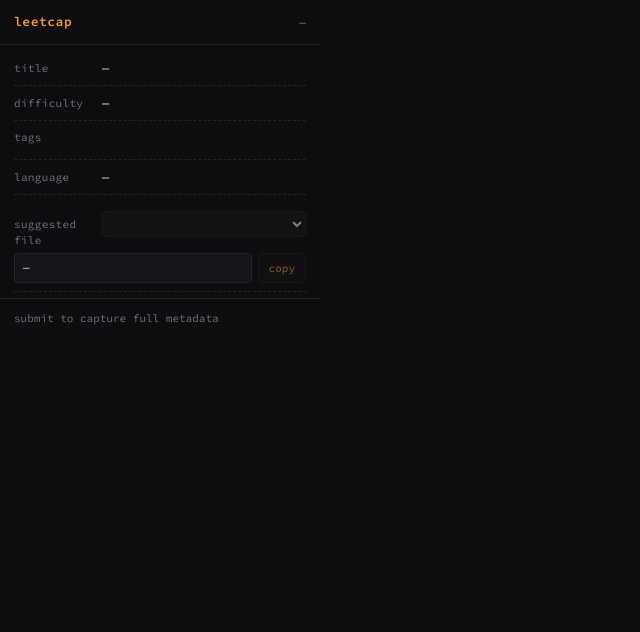
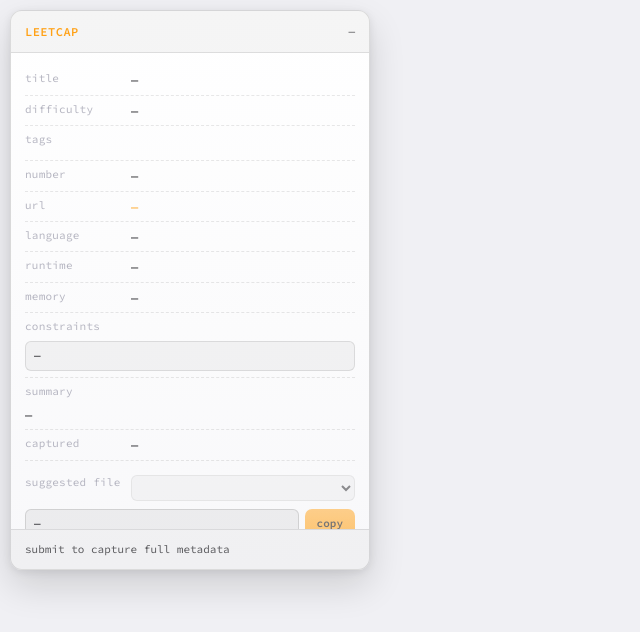
Before and after one commit to utkarsh5026/leetcap, a website built with Vite: page src/popup/index.html in a window 1280 px wide. Shown: the whole page, without its empty margins (0-640 px from the left). Built offline with nearby package versions, Linux system fonts and the light colour scheme; no server answers.

Commit message:
feat(popup): mirror panel recap with full metadata and matching design
Add number, url, runtime, memory, constraints, summary, and captured-at
rows so the toolbar popup surfaces the same fields as the in-page
Accepted panel. Restyle the popup chrome to match the panel: gradient
card, dashed-divider rows with hover highlight, pill badges for
difficulty and topics, mono accent links, multiline scroll boxes, and
a gradient primary copy button.

```diff
--- a/src/popup/index.html
+++ b/src/popup/index.html
@@ -32,8 +32,42 @@
           <div class="popup__tags" id="tags"></div>
         </div>
         <div class="popup__row">
+          <span class="popup__label">number</span>
+          <span class="popup__value" id="number">—</span>
+        </div>
+        <div class="popup__row">
+          <span class="popup__label">url</span>
+          <a
+            class="popup__value popup__value--mono"
+            id="url"
+            target="_blank"
+            rel="noreferrer noopener"
+            >—</a
+          >
+        </div>
+        <div class="popup__row">
           <span class="popup__label">language</span>
           <span class="popup__value" id="language">—</span>
+        </div>
+        <div class="popup__row">
+          <span class="popup__label">runtime</span>
+          <span class="popup__value" id="runtime">—</span>
+        </div>
+        <div class="popup__row">
+          <span class="popup__label">memory</span>
+          <span class="popup__value" id="memory">—</span>
+        </div>
+        <div class="popup__row popup__row--block">
+          <span class="popup__label">constraints</span>
+          <pre class="popup__value popup__value--multiline" id="constraints">—</pre>
+        </div>
+        <div class="popup__row popup__row--block">
+          <span class="popup__label">summary</span>
+          <span class="popup__value" id="summary">—</span>
+        </div>
+        <div class="popup__row">
+          <span class="popup__label">captured</span>
+          <span class="popup__value" id="captured-at">—</span>
         </div>
         <div class="popup__filename-section">
           <div class="popup__row">
--- a/src/popup/popup.css
+++ b/src/popup/popup.css
@@ -1,13 +1,8 @@
 :root {
-  --bg: #0e0e10;
-  --surface: #16161a;
-  --line: #232328;
-  --text: #e6e6ea;
-  --muted: #6e6e76;
-  --accent: #ffa116;
-  --easy: #00b8a3;
-  --medium: #ffa116;
-  --hard: #ff375f;
+  --easy: rgb(43, 196, 160);
+  --medium: rgb(255, 177, 64);
+  --hard: rgb(255, 96, 128);
+  --accent: rgb(255, 161, 22);
 }
 
 * {
@@ -18,22 +13,47 @@
 
 html,
 body {
-  background: var(--bg);
-  color: var(--text);
   font-family: "Source Code Pro", ui-monospace, SFMono-Regular, Menlo, Consolas, monospace;
-  font-size: 12px;
-  line-height: 1.5;
-  font-weight: 400;
+  font-size: 13px;
+  line-height: 1.45;
+  background: rgb(20, 20, 24);
+  color: rgb(235, 235, 239);
 }
 
 body {
-  width: 320px;
-  padding: 0;
+  width: 380px;
+  padding: 10px;
+}
+
+@media (prefers-color-scheme: light) {
+  html,
+  body {
+    background: rgb(240, 240, 244);
+    color: rgb(28, 28, 32);
+  }
 }
 
 .popup {
   display: flex;
   flex-direction: column;
+  max-height: 560px;
+  overflow: hidden;
+  border-radius: 12px;
+  background: linear-gradient(180deg, rgb(33, 33, 38) 0%, rgb(25, 25, 30) 100%);
+  border: 1px solid rgba(255, 255, 255, 0.1);
+  box-shadow:
+    0 20px 48px rgba(0, 0, 0, 0.5),
+    0 2px 8px rgba(0, 0, 0, 0.25);
+}
+
+@media (prefers-color-scheme: light) {
+  .popup {
+    background: linear-gradient(180deg, rgb(255, 255, 255) 0%, rgb(248, 248, 250) 100%);
+    border-color: rgba(0, 0, 0, 0.14);
+    box-shadow:
+      0 16px 36px rgba(0, 0, 0, 0.14),
+      0 2px 8px rgba(0, 0, 0, 0.08);
+  }
 }
 
 .popup__header {
@@ -41,35 +61,55 @@
   align-items: center;
   justify-content: space-between;
   padding: 12px 14px;
-  border-bottom: 1px solid var(--line);
+  border-bottom: 1px solid rgba(127, 127, 127, 0.2);
+  background: rgba(127, 127, 127, 0.08);
 }
 
 .popup__brand {
-  font-weight: 600;
-  font-size: 13px;
+  font-weight: 700;
+  font-size: 12px;
   letter-spacing: 0.04em;
+  text-transform: uppercase;
   color: var(--accent);
 }
 
 .popup__status {
   font-size: 11px;
-  color: var(--muted);
+  opacity: 0.7;
   text-transform: lowercase;
 }
 
 .popup__body {
   display: flex;
   flex-direction: column;
-  padding: 6px 14px;
+  padding: 12px 14px;
+  overflow-y: auto;
+  flex: 1 1 auto;
+}
+
+.popup__body::-webkit-scrollbar {
+  width: 8px;
+}
+.popup__body::-webkit-scrollbar-thumb {
+  background: rgba(127, 127, 127, 0.35);
+  border-radius: 999px;
+}
+.popup__body::-webkit-scrollbar-track {
+  background: transparent;
 }
 
 .popup__row {
   display: grid;
-  grid-template-columns: 78px 1fr;
+  grid-template-columns: 96px 1fr;
   gap: 10px;
-  align-items: baseline;
-  padding: 8px 0;
-  border-bottom: 1px dashed var(--line);
+  align-items: start;
+  padding: 6px 0;
+  border-bottom: 1px dashed rgba(127, 127, 127, 0.18);
+  transition: background-color 120ms ease;
+}
+
+.popup__row:hover {
+  background: rgba(127, 127, 127, 0.06);
 }
 
 .popup__row:last-child {
@@ -82,20 +122,37 @@
 }
 
 .popup__label {
-  color: var(--muted);
+  color: rgba(175, 175, 188, 0.95);
   font-size: 11px;
+  letter-spacing: 0.02em;
   text-transform: lowercase;
-  letter-spacing: 0.03em;
 }
 
 .popup__value {
   word-break: break-word;
+  white-space: pre-wrap;
   font-size: 12px;
+  color: inherit;
 }
 
 .popup__value--missing {
-  color: var(--muted);
   font-style: italic;
+  opacity: 0.65;
+}
+
+.popup__value--easy,
+.popup__value--medium,
+.popup__value--hard {
+  display: inline-flex;
+  align-items: center;
+  align-self: start;
+  border-radius: 999px;
+  border: 1px solid rgba(127, 127, 127, 0.3);
+  background: rgba(127, 127, 127, 0.12);
+  padding: 2px 9px;
+  font-size: 11px;
+  font-weight: 600;
+  width: fit-content;
 }
 
 .popup__value--easy {
@@ -108,24 +165,51 @@
   color: var(--hard);
 }
 
+.popup__value--mono {
+  font-size: 12px;
+  color: var(--accent);
+  text-decoration: none;
+  word-break: break-all;
+}
+
+.popup__value--mono:hover {
+  text-decoration: underline;
+}
+
+.popup__value--multiline {
+  display: block;
+  white-space: pre-wrap;
+  word-break: break-word;
+  font: inherit;
+  font-size: 11px;
+  background: rgba(127, 127, 127, 0.08);
+  border: 1px solid rgba(127, 127, 127, 0.2);
+  border-radius: 6px;
+  padding: 6px 8px;
+  max-height: 120px;
+  overflow-y: auto;
+}
+
 .popup__tags {
   display: flex;
   flex-wrap: wrap;
-  gap: 4px;
+  gap: 6px;
 }
 
 .popup__tag {
-  background: var(--surface);
-  border: 1px solid var(--line);
-  color: var(--text);
+  display: inline-flex;
+  align-items: center;
   padding: 2px 8px;
   border-radius: 999px;
+  border: 1px solid rgba(127, 127, 127, 0.3);
+  background: rgba(127, 127, 127, 0.12);
   font-size: 11px;
+  line-height: 1.35;
 }
 
 .popup__filename-section {
   padding: 8px 0 4px;
-  border-bottom: 1px dashed var(--line);
+  border-bottom: 1px dashed rgba(127, 127, 127, 0.18);
 }
 
 .popup__filename-section .popup__row {
@@ -133,16 +217,20 @@
   padding-bottom: 4px;
 }
 
+.popup__filename-section .popup__row:hover {
+  background: transparent;
+}
+
 .popup__select {
   width: 100%;
   max-width: 100%;
-  background: var(--surface);
-  border: 1px solid var(--line);
-  color: var(--text);
+  background: rgba(127, 127, 127, 0.1);
+  border: 1px solid rgba(127, 127, 127, 0.25);
+  color: inherit;
   font: inherit;
   font-size: 11px;
   padding: 4px 6px;
-  border-radius: 4px;
+  border-radius: 6px;
 }
 
 .popup__select:disabled {
@@ -154,7 +242,7 @@
   display: flex;
   align-items: stretch;
   gap: 6px;
-  margin: 0 0 4px;
+  margin: 4px 0;
 }
 
 .popup__filename-row .popup__filename {
@@ -162,56 +250,70 @@
   min-width: 0;
 }
 
-.popup__copy-filename {
-  flex-shrink: 0;
-  align-self: stretch;
-  padding: 6px 10px;
-  background: var(--surface);
-  border: 1px solid var(--line);
-  border-radius: 4px;
-  color: var(--accent);
-  font: inherit;
-  font-size: 11px;
-  font-weight: 500;
-  text-transform: lowercase;
-  cursor: pointer;
-}
-
-.popup__copy-filename:hover:not(:disabled) {
-  border-color: var(--accent);
-  background: color-mix(in srgb, var(--accent) 12%, var(--surface));
-}
-
-.popup__copy-filename:disabled {
-  opacity: 0.45;
-  cursor: not-allowed;
-}
-
 .popup__filename {
   display: block;
   margin: 0;
   padding: 6px 8px;
-  background: var(--surface);
-  border: 1px solid var(--line);
-  border-radius: 4px;
+  background: rgba(127, 127, 127, 0.1);
+  border: 1px solid rgba(127, 127, 127, 0.25);
+  border-radius: 6px;
   font: inherit;
   font-size: 11px;
   line-height: 1.45;
   word-break: break-all;
-  color: var(--text);
+  color: inherit;
 }
 
 .popup__filename.popup__value--missing {
   font-style: italic;
-  color: var(--muted);
+  opacity: 0.65;
+}
+
+.popup__copy-filename {
+  flex-shrink: 0;
+  align-self: stretch;
+  padding: 6px 12px;
+  background: linear-gradient(180deg, rgb(255, 177, 64) 0%, rgb(255, 161, 22) 100%);
+  color: rgb(28, 28, 32);
+  border: none;
+  border-radius: 7px;
+  font: inherit;
+  font-size: 11px;
+  font-weight: 600;
+  text-transform: lowercase;
+  cursor: pointer;
+  transition:
+    transform 120ms ease,
+    filter 120ms ease,
+    box-shadow 120ms ease;
+}
+
+.popup__copy-filename:hover:not(:disabled) {
+  filter: brightness(1.03);
+  box-shadow: 0 3px 10px rgba(255, 161, 22, 0.3);
+}
+
+.popup__copy-filename:active:not(:disabled) {
+  transform: translateY(1px);
+}
+
+.popup__copy-filename:focus-visible {
+  outline: 2px solid rgba(255, 161, 22, 0.7);
+  outline-offset: 1px;
+}
+
+.popup__copy-filename:disabled {
+  opacity: 0.6;
+  cursor: default;
 }
 
 .popup__footer {
   padding: 10px 14px;
-  border-top: 1px solid var(--line);
+  border-top: 1px solid rgba(127, 127, 127, 0.2);
+  background: rgba(127, 127, 127, 0.06);
 }
 
 .popup__hint {
-  color: var(--muted);
   font-size: 11px;
+  opacity: 0.72;
 }
--- a/src/popup/popup.ts
+++ b/src/popup/popup.ts
@@ -161,24 +161,81 @@
  * Loads once per popup open: validates URL is a LeetCode problem page, pulls capture state from the tab,
  * then either renders failure/empty UI or the latest {@link CapturedData} plus filename tooling.
  */
+function setUrl(el: HTMLElement, url: string | undefined): void {
+  if (!url) {
+    setMissing(el);
+    if (el instanceof HTMLAnchorElement) el.removeAttribute("href");
+    return;
+  }
+  setValue(el, url);
+  if (el instanceof HTMLAnchorElement) el.href = url;
+}
+
+function formatRuntime(data: CapturedData): string | undefined {
+  if (data.runtimeMs === undefined) return undefined;
+  return data.runtimePercentile !== undefined
+    ? `${data.runtimeMs} ms (beats ${data.runtimePercentile}%)`
+    : `${data.runtimeMs} ms`;
+}
+
+function formatMemory(data: CapturedData): string | undefined {
+  if (data.memoryMb === undefined) return undefined;
+  return data.memoryPercentile !== undefined
+    ? `${data.memoryMb} MB (beats ${data.memoryPercentile}%)`
+    : `${data.memoryMb} MB`;
+}
+
+function formatCapturedAt(iso: string): string {
+  const parsed = new Date(iso);
+  if (Number.isNaN(parsed.getTime())) return iso;
+  return `${parsed.toLocaleDateString()} ${parsed.toLocaleTimeString([], {
+    hour: "2-digit",
+    minute: "2-digit",
+    second: "2-digit",
+  })}`;
+}
+
+function setOptional(el: HTMLElement, value: string | undefined): void {
+  if (value === undefined || value === "") setMissing(el, "not captured");
+  else setValue(el, value);
+}
+
 async function main(): Promise<void> {
   const titleEl = $("title");
   const diffEl = $("difficulty");
   const tagsEl = $("tags");
   const langEl = $("language");
+  const numberEl = $("number");
+  const urlEl = $("url");
+  const runtimeEl = $("runtime");
+  const memoryEl = $("memory");
+  const constraintsEl = $("constraints");
+  const summaryEl = $("summary");
+  const capturedAtEl = $("captured-at");
   const hintEl = $("hint");
   const conventionSelect = document.getElementById("filename-convention") as HTMLSelectElement;
   const filenameEl = $("suggested-filename");
   const copyFilenameBtn = $("copy-suggested-filename") as HTMLButtonElement;
 
-  const tab = await getActiveTab();
-  if (!tab?.url || !/^https:\/\/leetcode\.com\/problems\//.test(tab.url)) {
-    setStatus("not on a problem");
+  const resetAll = (): void => {
     setMissing(titleEl);
     setMissing(diffEl);
     renderTags(tagsEl, undefined);
     setMissing(langEl);
+    setMissing(numberEl);
+    setUrl(urlEl, undefined);
+    setMissing(runtimeEl);
+    setMissing(memoryEl);
+    setMissing(constraintsEl);
+    setMissing(summaryEl);
+    setMissing(capturedAtEl);
     resetFilenameUI(conventionSelect, filenameEl, copyFilenameBtn);
+  };
+
+  const tab = await getActiveTab();
+  if (!tab?.url || !/^https:\/\/leetcode\.com\/problems\//.test(tab.url)) {
+    setStatus("not on a problem");
+    resetAll();
     hintEl.textContent = "open a leetcode problem to use this";
     return;
   }
@@ -188,22 +245,14 @@
 
   if (!result) {
     setStatus("no response");
-    setMissing(titleEl);
-    setMissing(diffEl);
-    renderTags(tagsEl, undefined);
-    setMissing(langEl);
-    resetFilenameUI(conventionSelect, filenameEl, copyFilenameBtn);
+    resetAll();
     hintEl.textContent = "reload the leetcode tab and try again";
     return;
   }
 
   if (result.kind === "failure") {
     setStatus("selectors failed");
-    setMissing(titleEl);
-    setMissing(diffEl);
-    renderTags(tagsEl, undefined);
-    setMissing(langEl);
-    resetFilenameUI(conventionSelect, filenameEl, copyFilenameBtn);
+    resetAll();
     hintEl.textContent = `missing: ${result.missingSelectors.join(", ")}`;
     return;
   }
@@ -213,8 +262,17 @@
   setValue(titleEl, data.problemTitle);
   setDifficulty(diffEl, data.difficulty);
   renderTags(tagsEl, data.topics);
-  if (data.language) setValue(langEl, data.language);
-  else setMissing(langEl);
+  setOptional(langEl, data.language);
+  setOptional(numberEl, data.problemNumber?.toString());
+  setUrl(urlEl, data.problemUrl);
+  setOptional(runtimeEl, formatRuntime(data));
+  setOptional(memoryEl, formatMemory(data));
+  setOptional(
+    constraintsEl,
+    data.constraints && data.constraints.length > 0 ? data.constraints.join("\n") : undefined,
+  );
+  setOptional(summaryEl, data.summary);
+  setOptional(capturedAtEl, formatCapturedAt(data.capturedAt));
 
   setupFilenameUI(conventionSelect, filenameEl, copyFilenameBtn, data);
 
```
